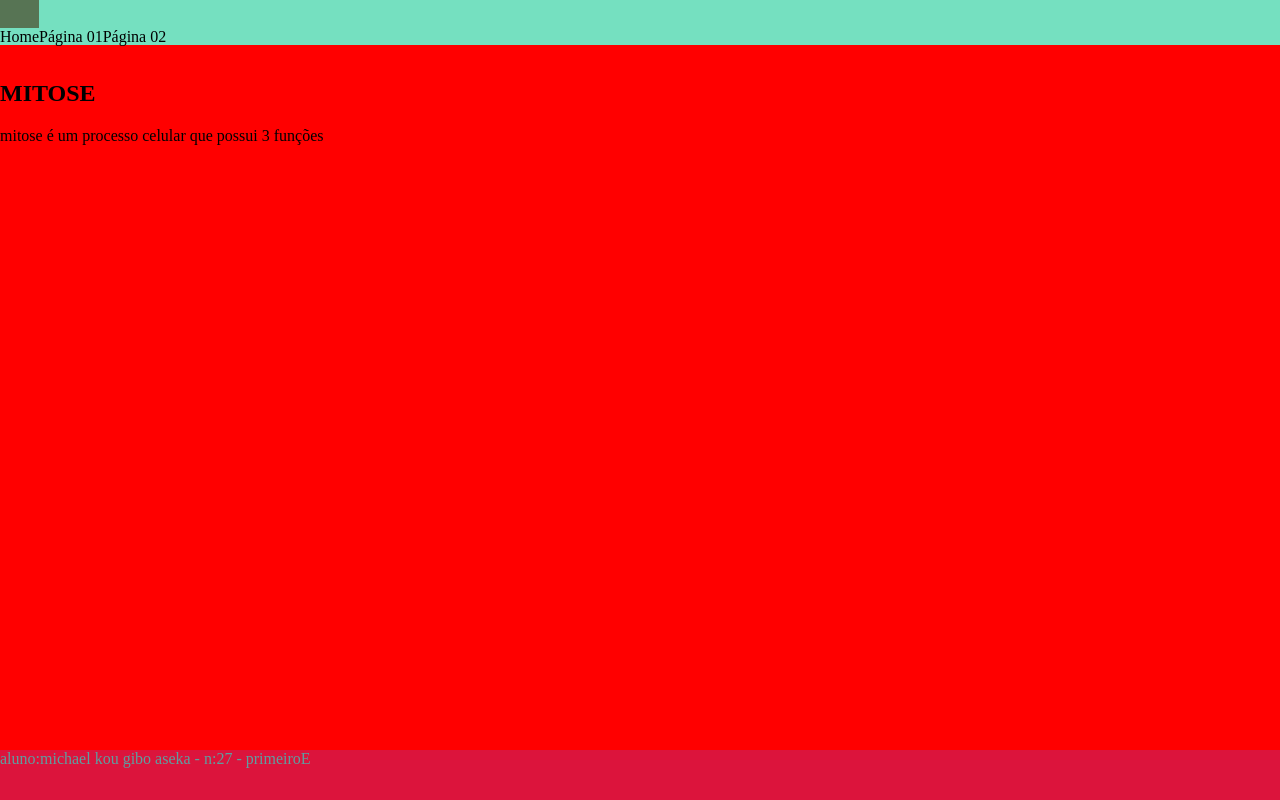
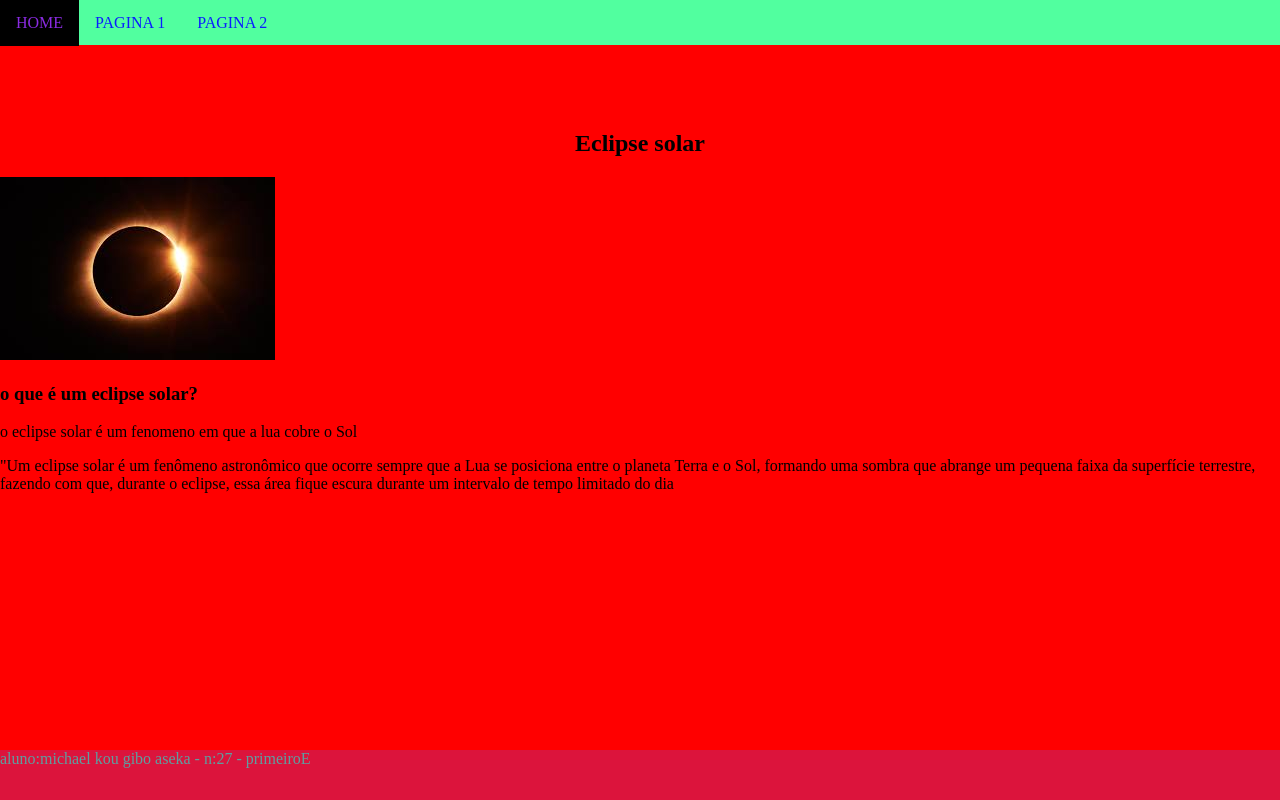
Before and after one commit to supergrandepato/primeiroE_2T, a plain HTML site: page html.html in a window 1280 px wide. Drawn offline with Linux system fonts and the light colour scheme.

Commit message:
aula 25-08

```diff
--- a/html.css
+++ b/html.css
@@ -7,6 +7,9 @@ h1{
   color: red;
 }
 h2{
+  text-align: center;
+}
+h3{
   text-align: left;
 
 }
@@ -23,8 +26,8 @@ h2{
   left:50px;
 }
 .menuPrincipal {
-  position:absolute;
-  background: rgb(117, 224, 192);
+  position: absolute;
+  background: #51ff9f;
   width: 100%;
   height: 45px;
   top: 0pt;
@@ -32,7 +35,7 @@ h2{
 }
   nav ul{
     list-style-type: none;
-    margin:0;
+    margin: 0;
     padding: 0;
     overflow: 0;
   }
@@ -41,14 +44,15 @@ h2{
   }
   li a{
     display: block;
-    color: darkblue;
+    color:rgb(11, 28, 255);
     text-align: center;
     padding: 14px 16px;
     text-decoration: none;
-    font-family: Georgia, 'Times New Roman', Times, serif;
+    font-family: 'Times New Roman', Times, serif;
+    text-transform: uppercase;
   }
   li a:hover {
-    background: rgb(87, 116, 84);
+    background: rgb(0, 0, 0);
     color: blueviolet;
   }
   .boxImage{
@@ -83,3 +87,7 @@ h2{
      position: absolute;
      top: 50px;
   }
+  #eclipse{
+    width: 80px;
+    height: 80px;
+  }
--- a/html.html
+++ b/html.html
@@ -10,20 +10,22 @@
     <div class="menuPrincipal">
       <nav>
         <ul>
-          <li><a href="index.html"></a>Home</li>
-          <li><a href="pagina01.html"></a>Página 01</li>
-          <li><a href="pagina02.html"></a>Página 02</li>
+          <li><a href="html.html">Home</a></li>
+          <li><a href="pagina01.html">pagina 1</a></li>
+          <li><a href="pagina02.html">pagina 2</a></li>
         </ul>
       </nav>
     </div>
-   <h1>  ...... </h1>
-    <h2>MITOSE</h1>
-    <p>mitose é um processo celular que possui 3 funções </p>
 
     <div class="conteudoHome">
-      <h1></h1>
+      <h1>.........................</h1>
+      <h2>Eclipse solar</h1>
+      <img id:eclipse src="eclipse.jpeg" alt="">
+      <h3>o que é um eclipse solar?</h2>
+      <p>o eclipse solar é um fenomeno em que a lua cobre o Sol</p>
+      <p>"Um eclipse solar é um fenômeno astronômico que ocorre sempre que a Lua se posiciona entre o planeta Terra e o Sol, formando uma sombra que abrange um pequena faixa da superfície terrestre, fazendo com que, durante o eclipse, essa área fique escura durante um intervalo de tempo limitado do dia</p>
+    </div>
 
-    </div>
   <div class="rodape">
        aluno:michael kou gibo aseka - n:27 - primeiroE
   </div>
```
Also changed, not shown: pagina01.html (+11 -7 lines), pagina02.html (+7 -4 lines), eclipse.jpeg (added).
